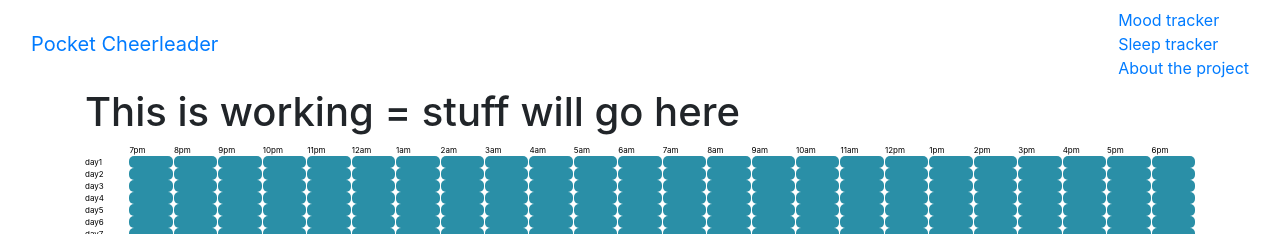
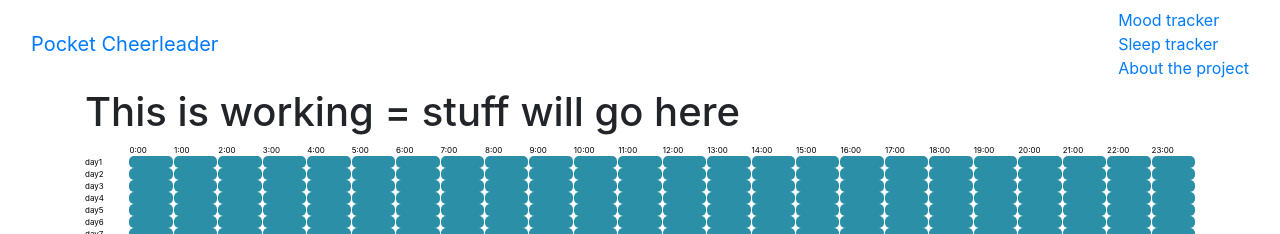
Before and after one commit to hollywilkalis/pocket-cheerleader, an Angular app: page /sleep in a window 1280 px wide. Shown: the top 234 px of the page. Built offline with nearby package versions, Linux system fonts and the light colour scheme.

Commit message:
make it significantly more dry w/ for loops

```diff
--- a/src/app/sleep/sleep.component.html
+++ b/src/app/sleep/sleep.component.html
@@ -1,57 +1,9 @@
 <div class="wrapper">
-
-
   <div class="head-row box one"></div>
-  <div class="head-row box one">7pm</div>
-  <div class="head-row box two">8pm</div>
-  <div class="head-row box three">9pm</div>
-  <div class="head-row box four">10pm</div>
-  <div class="head-row box five">11pm</div>
-  <div class="head-row box six">12am</div>
-  <div class="head-row box seven">1am</div>
-  <div class="head-row box eight">2am</div>
-  <div class="head-row box nine">3am</div>
-  <div class="head-row box ten">4am</div>
-  <div class="head-row box eleven">5am</div>
-  <div class="head-row box twelve">6am</div>
-  <div class="head-row box thirteen">7am</div>
-  <div class="head-row box fourteen">8am</div>
-  <div class="head-row box fifteen">9am</div>
-  <div class="head-row box sixteen">10am</div>
-  <div class="head-row box seventeen">11am</div>
-  <div class="head-row box eighteen">12pm</div>
-  <div class="head-row box nineteen">1pm</div>
-  <div class="head-row box twenty">2pm</div>
-  <div class="head-row box twenty-one">3pm</div>
-  <div class="head-row box twenty-two">4pm</div>
-  <div class="head-row box twenty-three">5pm</div>
-  <div class="head-row box twenty-four">6pm</div>
+  <div class="head-row box one" *ngFor="let hour of hours">{{hour}}:00</div>
 </div>
 
 <div class="wrapper" *ngFor="let day of days">
     <div class="box day">{{day}}</div>
-    <div class="box one"><input type="checkbox" class="chkbx" id="{{day}}-one1"><label for="{{day}}-one1"></label></div>
-    <div class="box two"><input type="checkbox" class="chkbx" id="{{day}}-two1"><label for="{{day}}-two1"></label></div>
-    <div class="box three"><input type="checkbox" class="chkbx" id="{{day}}-three1"><label for="{{day}}-three1"></label></div>
-    <div class="box four"><input type="checkbox" class="chkbx" id="{{day}}-four1"><label for="{{day}}-four1"></label></div>
-    <div class="box five"><input type="checkbox" class="chkbx" id="{{day}}-five1"><label for="{{day}}-five1"></label></div>
-    <div class="box six"><input type="checkbox" class="chkbx" id="{{day}}-six1"><label for="{{day}}-six1"></label></div>
-    <div class="box seven"><input type="checkbox" class="chkbx" id="{{day}}-seven1"><label for="{{day}}-seven1"></label></div>
-    <div class="box eight"><input type="checkbox" class="chkbx" id="{{day}}-eight1"><label for="{{day}}-eight1"></label></div>
-    <div class="box nine"><input type="checkbox" class="chkbx" id="{{day}}-nine1"><label for="{{day}}-nine1"></label></div>
-    <div class="box ten"><input type="checkbox" class="chkbx" id="{{day}}-ten1"><label for="{{day}}-ten1"></label></div>
-    <div class="box eleven"><input type="checkbox" class="chkbx" id="{{day}}-eleven1"><label for="{{day}}-eleven1"></label></div>
-    <div class="box twelve"><input type="checkbox" class="chkbx" id="{{day}}-twelve1"><label for="{{day}}-twelve1"></label></div>
-    <div class="box thirteen"><input type="checkbox" class="chkbx" id="{{day}}-thirteen1"><label for="{{day}}-thirteen1"></label></div>
-    <div class="box fourteen"><input type="checkbox" class="chkbx" id="{{day}}-fourteen1"><label for="{{day}}-fourteen1"></label></div>
-    <div class="box fifteen"><input type="checkbox" class="chkbx" id="{{day}}-fifteen1"><label for="{{day}}-fifteen1"></label></div>
-    <div class="box sixteen"><input type="checkbox" class="chkbx" id="{{day}}-sixteen1"><label for="{{day}}-sixteen1"></label></div>
-    <div class="box seventeen"><input type="checkbox" class="chkbx" id="{{day}}-seventeen1"><label for="{{day}}-seventeen1"></label></div>
-    <div class="box eighteen"><input type="checkbox" class="chkbx" id="{{day}}-eighteen1"><label for="{{day}}-eighteen1"></label></div>
-    <div class="box nineteen"><input type="checkbox" class="chkbx" id="{{day}}-nineteen1"><label for="{{day}}-nineteen1"></label></div>
-    <div class="box twenty"><input type="checkbox" class="chkbx" id="{{day}}-twenty1"><label for="{{day}}-twenty1"></label></div>
-    <div class="box twenty-one"><input type="checkbox" class="chkbx" id="{{day}}-twentyone1"><label for="{{day}}-twentyone1"></label></div>
-    <div class="box twenty-two"><input type="checkbox" class="chkbx" id="{{day}}-twentytwo1"><label for="{{day}}-twentytwo1"></label></div>
-    <div class="box twenty-three"><input type="checkbox" class="chkbx" id="{{day}}-twentythree1"><label for="{{day}}-twentythree1"></label></div>
-    <div class="box twenty-four"><input type="checkbox" class="chkbx" id="{{day}}-twentyfour1"><label for="{{day}}-twentyfour1"></label></div>
+    <div class="box one" *ngFor="let hour of hours"><input type="checkbox" class="chkbx" id="{{day}}-one{{hour}}" value="{{day}}-{{hour}}" (click)="sleepStart($event.target.value)"><label for="{{day}}-one{{hour}}"></label></div>
 </div> <!-- wrapper -->
--- a/src/app/sleep/sleep.component.ts
+++ b/src/app/sleep/sleep.component.ts
@@ -8,6 +8,8 @@ import { Component, OnInit } from '@angular/core';
 export class SleepComponent implements OnInit {
 
   days = [];
+  hours = [];
+  selectedSleepStart = null;
 
   constructor() { }
 
@@ -15,6 +17,14 @@ export class SleepComponent implements OnInit {
     for (let i = 0; i < 31; i++) {
       this.days.push(`day${i + 1}`)
     }
+    for (let i = 0; i < 24; i++) {
+      this.hours.push(i)
+    }
+  }
+
+  sleepStart(clickedTime) {
+    this.selectedSleepStart = clickedTime;
+    console.log(this.selectedSleepStart);
   }
 
 }
```
